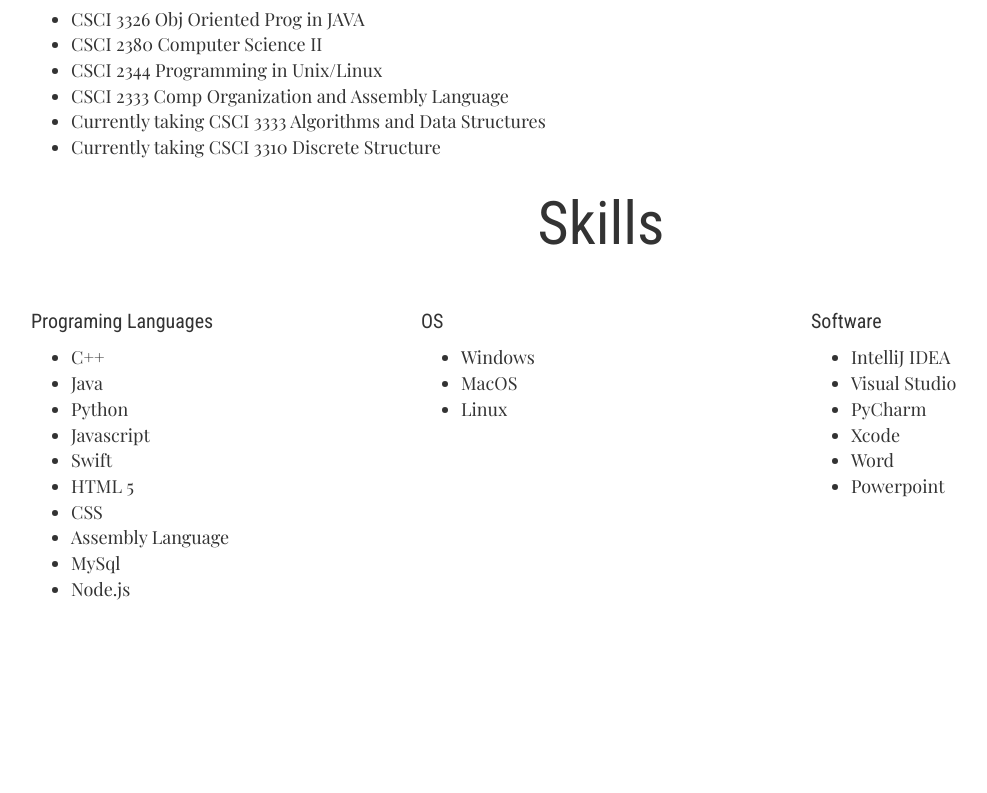
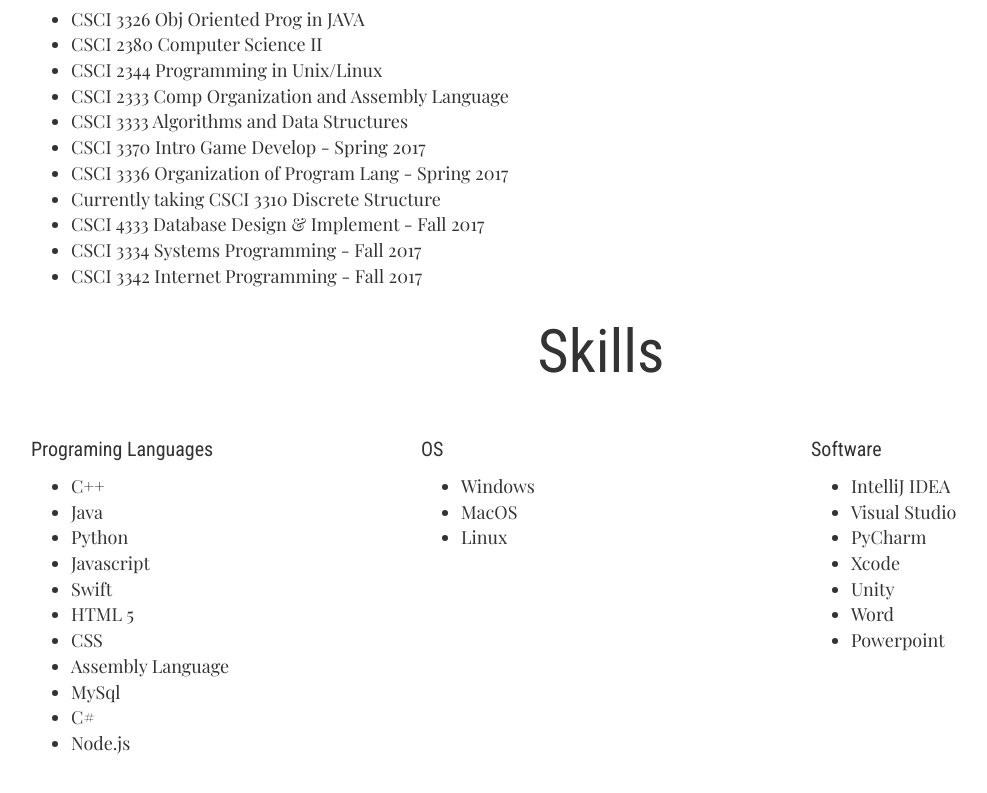
Before and after one commit to TheKing990/TheKing990.github.io, a plain HTML site: page index.html in a window 1280 px wide. Shown: the part 1838-2631 px from the top of the page, without its empty margins (39-1026 px from the left). Drawn offline with nearby package versions, Linux system fonts and the light colour scheme.

Commit message:
updating project 5/6/17

```diff
--- a/index.html
+++ b/index.html
@@ -99,8 +99,14 @@
             <li>CSCI 2380 Computer Science II</li>
             <li>CSCI 2344 Programming in Unix/Linux</li>
             <li>CSCI 2333 Comp Organization and Assembly Language</li>
-            <li>Currently taking CSCI 3333 Algorithms and Data Structures </li>
+            <li>CSCI 3333 Algorithms and Data Structures </li>
+            <li>CSCI 3370 Intro Game Develop - Spring 2017</li>
+            <li>CSCI 3336 Organization of Program Lang - Spring 2017</li>
             <li>Currently taking CSCI 3310 Discrete Structure</li>
+            <li>CSCI 4333 Database Design & Implement - Fall 2017 </li>
+            <li>CSCI 3334 Systems Programming - Fall 2017</li>
+            <li>CSCI 3342 Internet Programming - Fall 2017 </li>
+
           </ul>
         </div>
       </div>
@@ -120,6 +126,7 @@
             <li>CSS</li>
             <li>Assembly Language</li>
             <li>MySql</li>
+            <li>C# </li>
             <li>Node.js</li>
           </ul>
         </div>
@@ -140,6 +147,7 @@
             <li>Visual Studio</li>
             <li>PyCharm</li>
             <li>Xcode</li>
+            <li>Unity</li>
             <li>Word</li>
             <li>Powerpoint</li>
           </ul>
```
Also changed, not shown: 3 other files.
